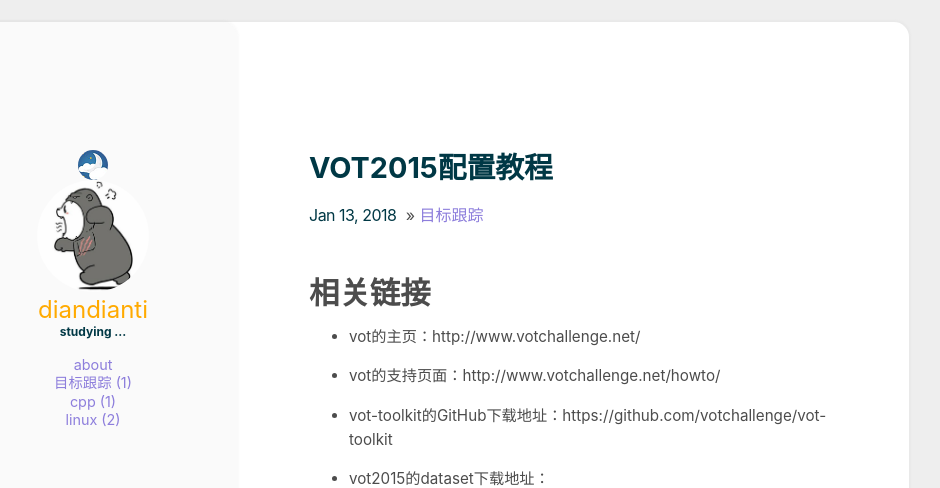
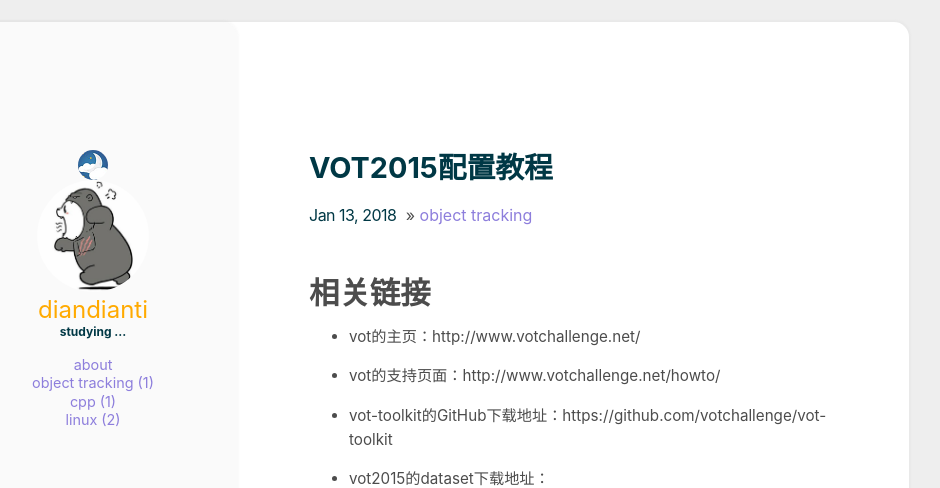
Before and after one commit to diandianti/blog, a Jekyll site: the page built from _posts/2018-01-13-vot2015.md, in a window 1280 px wide and 900 px high. Shown: the top 488 px of the window, without its empty margins (211-1151 px from the left). Built offline with Jekyll 4.4.1, drawn with Linux system fonts in a browser that asks for light colours.

Commit message:
Update 2018-01-13-vot2015.md

```diff
--- a/_posts/2018-01-13-vot2015.md
+++ b/_posts/2018-01-13-vot2015.md
@@ -1,6 +1,6 @@
 ---
 title: VOT2015配置教程
-categories: [目标跟踪]
+categories: [object tracking]
 comments: true
 ---
 
```
